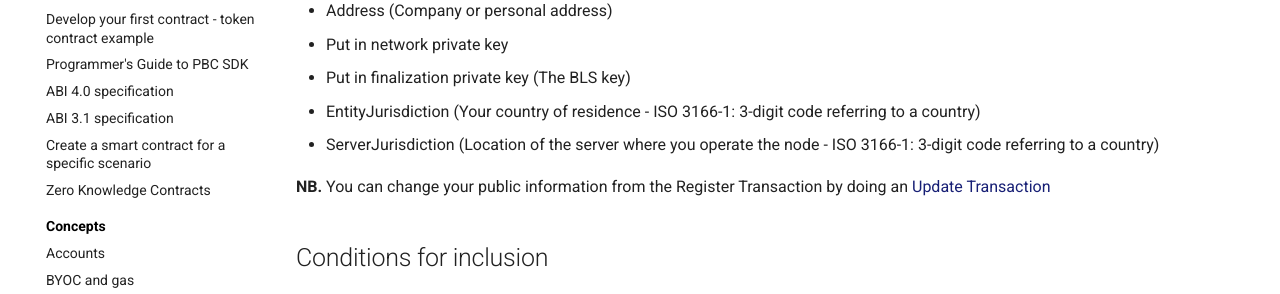
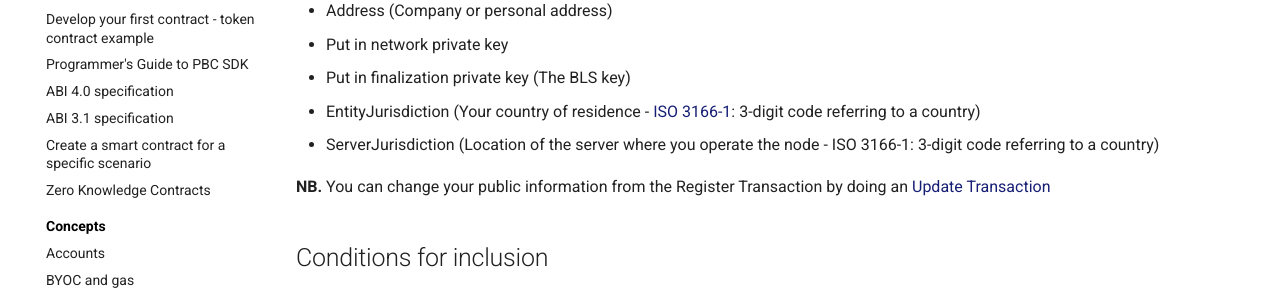
Before and after one commit to 0xSero/partisia-docs, an MkDocs documentation site: the page built from docs/operator-8-registration.md, in a window 1280 px wide and 1348 px high. Shown: the part 821-1115 px from the top of the window. Built offline with MkDocs 1.6.1 and Material for MkDocs 9.7.7, drawn with Linux system fonts in a browser that asks for light colours; a script that is not in the unit is left out; some of the changed lines change nothing that is shown.

Commit message:
ISO reference

```diff
--- a/docs/operator-8-registration.md
+++ b/docs/operator-8-registration.md
@@ -24,7 +24,7 @@ You need the same 3 private keys you have put in the `config.json`. You use the
 - Address (Company or personal address)
 - Put in network private key
 - Put in finalization private key (The BLS key)
-- EntityJurisdiction (Your country of residence - ISO 3166-1: 3-digit code referring to a country)
+- EntityJurisdiction (Your country of residence - [ISO 3166-1](https://en.wikipedia.org/wiki/ISO_3166-1): 3-digit code referring to a country)
 - ServerJurisdiction (Location of the server where you operate the node - ISO 3166-1: 3-digit code referring to a country)
 
 **NB.** You can change your public information from the Register Transaction by doing an [Update Transaction](update-transaction.md)
```
